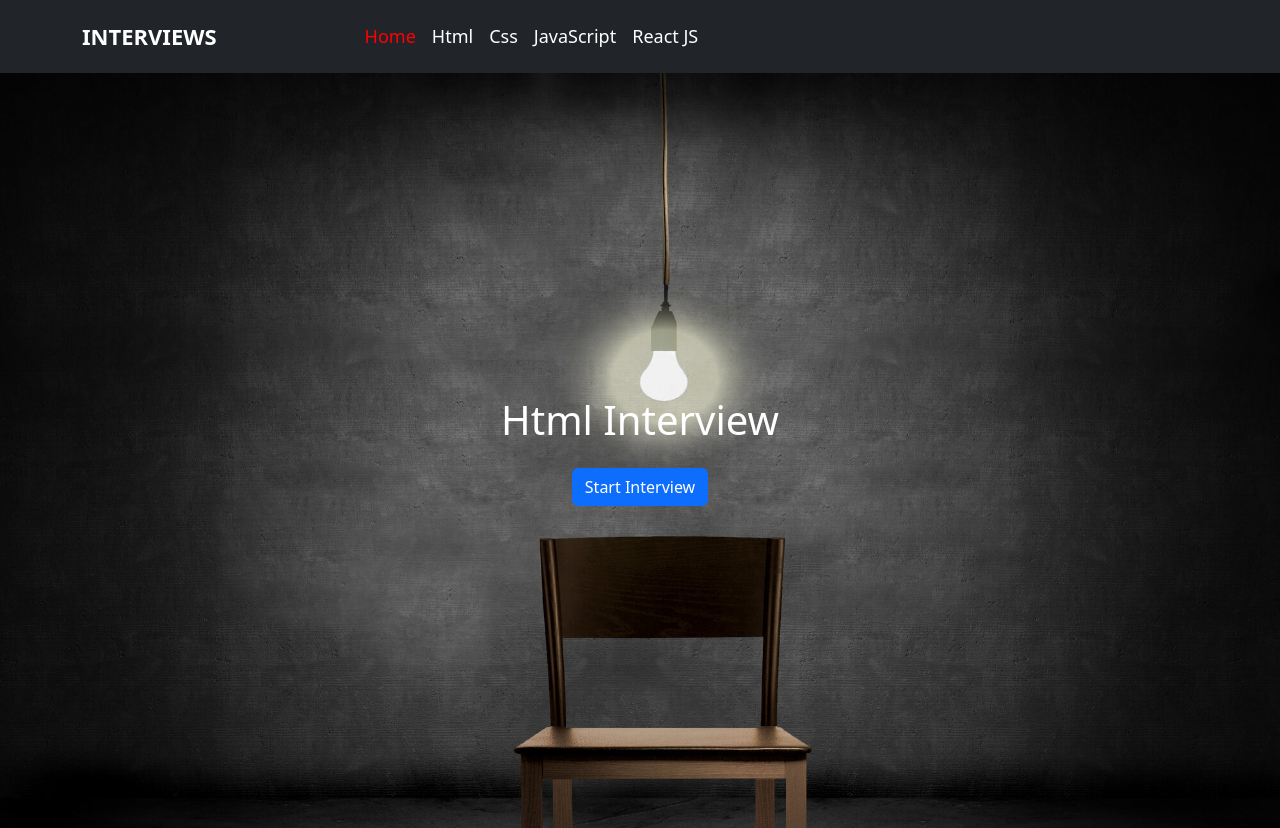
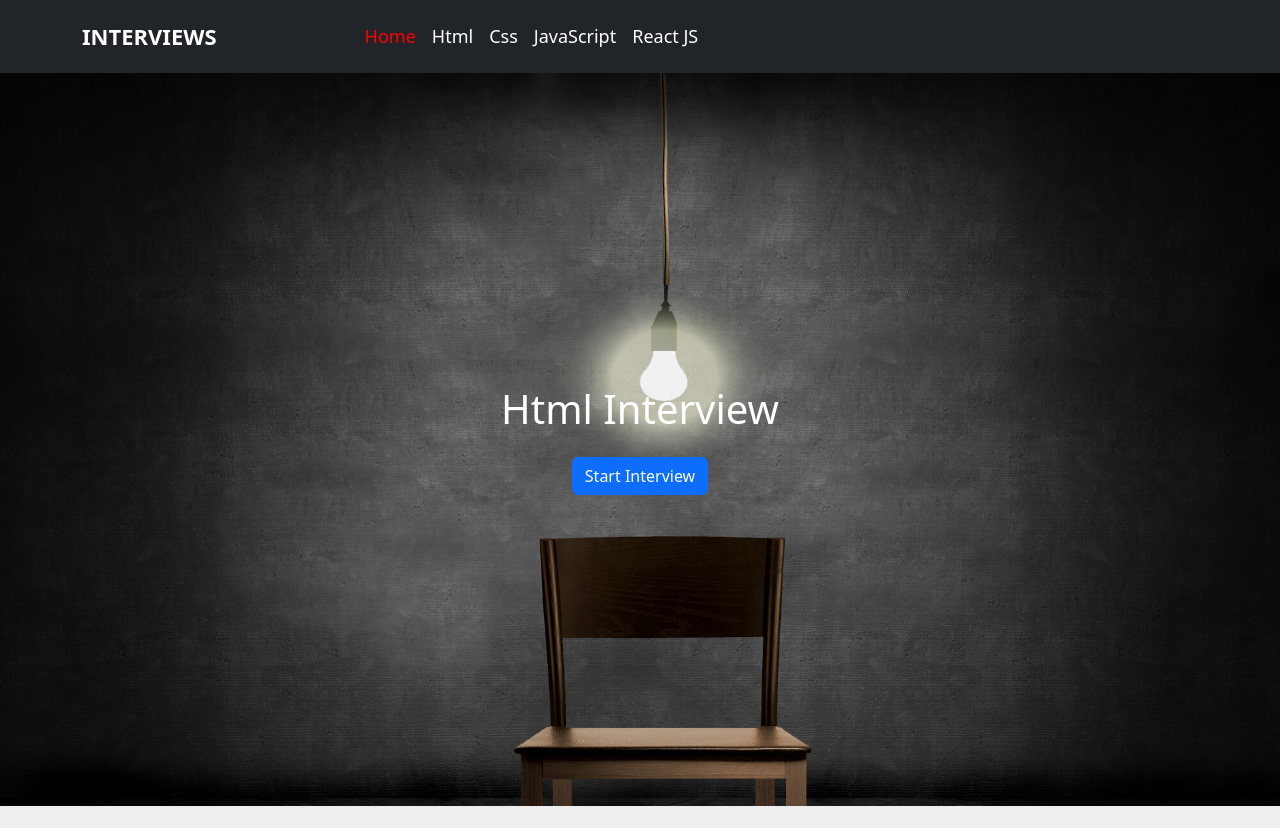
Before and after one commit to bola-nabil/Interviews, a React (Create React App) app: page /Interviews/html in a window 1280 px wide. After the commit the page ends 806 px from the top, so only its background shows below. Built offline with nearby package versions, Linux system fonts and the light colour scheme.

Commit message:
update css files

```diff
--- a/src/css/global.css
+++ b/src/css/global.css
@@ -1,5 +1,6 @@
 body {
     position: relative;
+    background-color: #eeeeee;
 }
 
 section {
@@ -22,6 +23,12 @@ section {
 .home-page {
     background-image: url("../../public/images/homeImage.jpg");
     background-size: cover;
+}
+
+@media (max-width: 600px) {
+    .home-page {
+        background-image: none;
+    }
 }
 
 .footer-design {
@@ -54,12 +61,12 @@ footer:hover {
 }
 
 .row-item {
-    height: calc(93vh + 7px);
+    height: calc(91vh);
 }
 
 @media (min-width: 1200px) {
     .row-item {
-        height: calc(94vh + 3px);
+        height: calc(91vh + 5px);
     }
 }
 
--- a/src/css/home.css
+++ b/src/css/home.css
@@ -43,3 +43,7 @@
     -ms-transform: translateY(-10px);
     -o-transform: translateY(-10px);
 }
+
+.move-item {
+    margin-top: 40px;
+}
```
